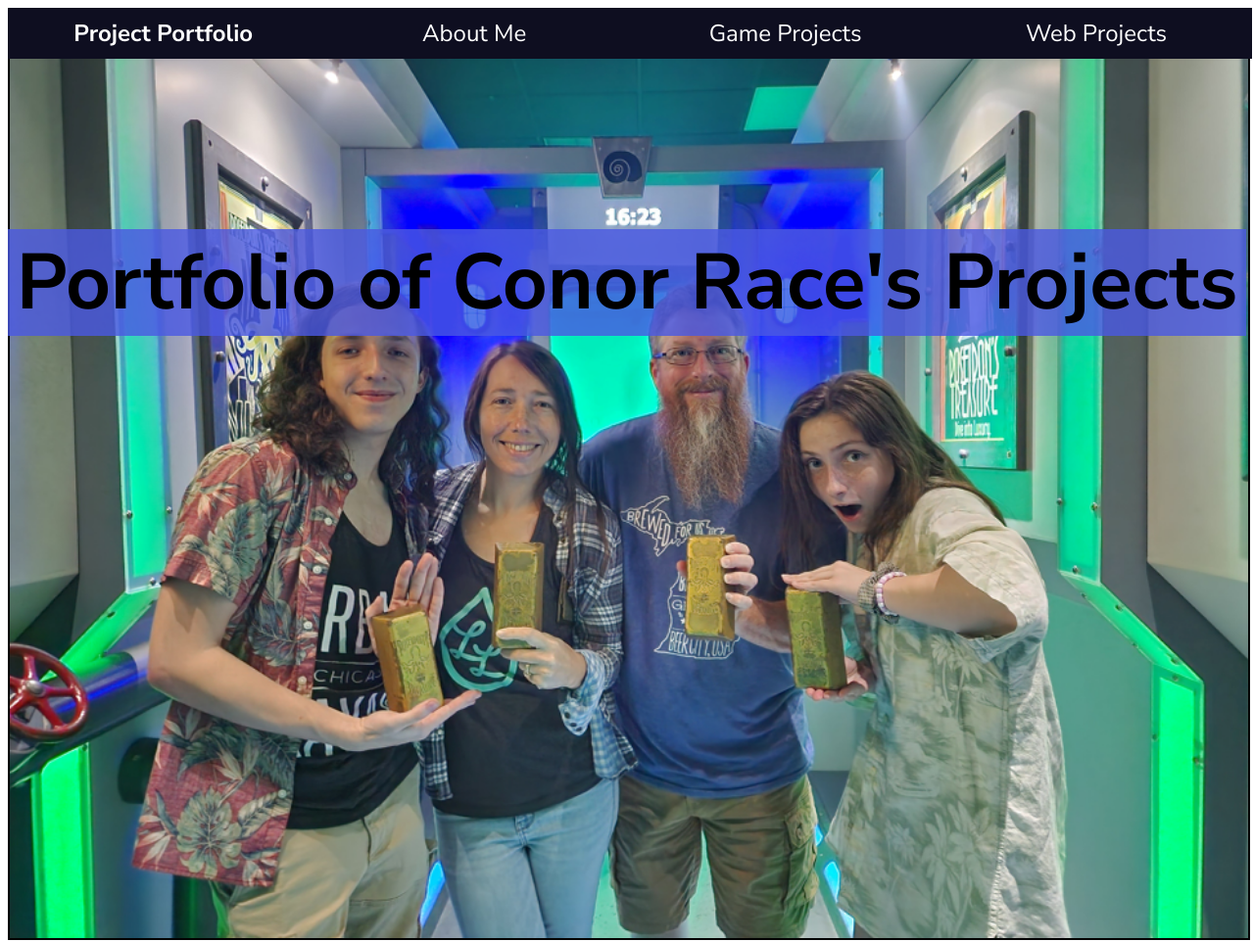
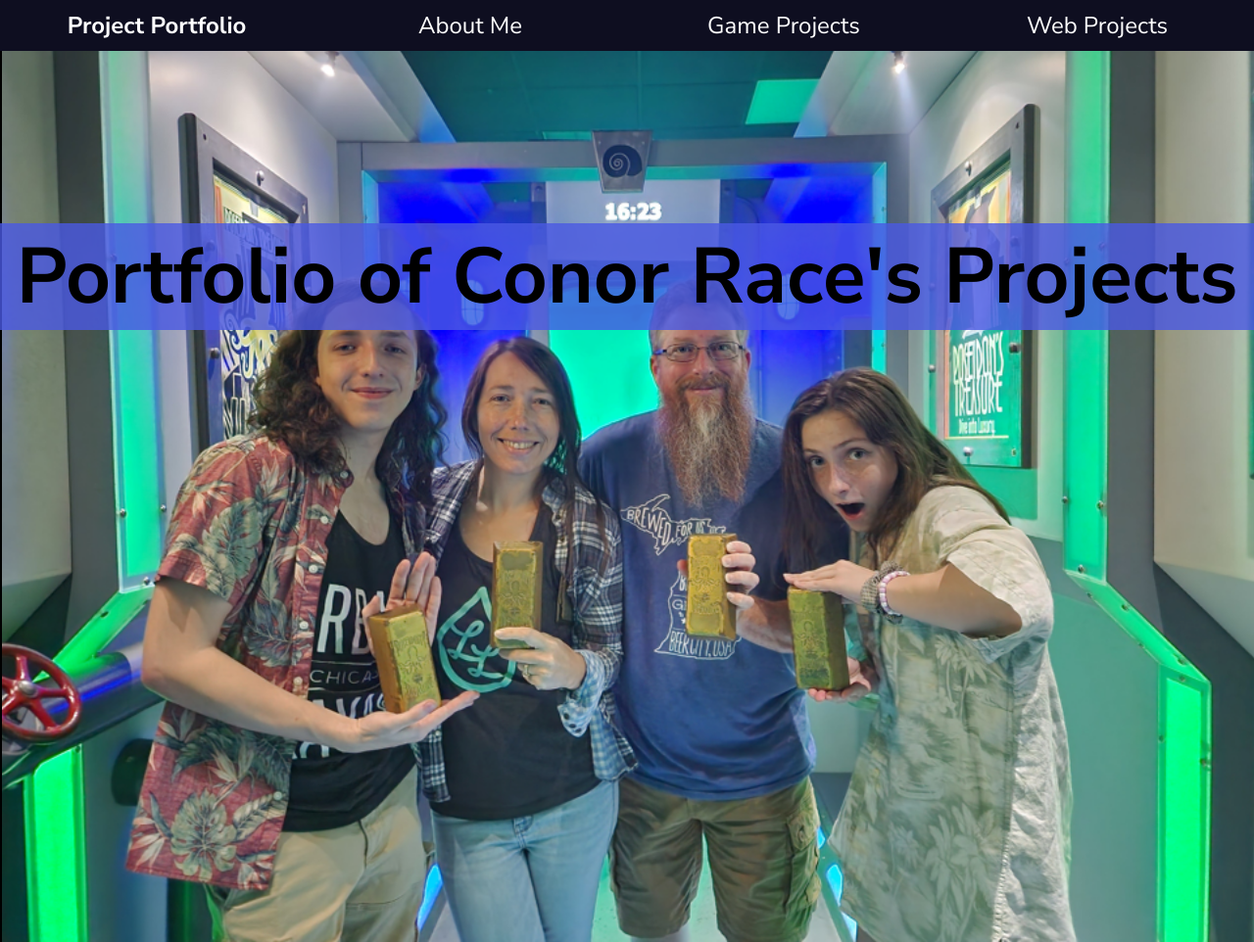
Before and after one commit to ConorJAT/Personal-Projects, a plain HTML site: page Portfolio 2.0/index.html in a window 1280 px wide. Shown: the top 962 px of the page at 98% size. Drawn offline with Linux system fonts and the light colour scheme.

Commit message:
Fixed weird navbar spacing

```diff
--- a/Portfolio 2.0/css/styles-main.css
+++ b/Portfolio 2.0/css/styles-main.css
@@ -1,5 +1,10 @@
 html{
     scroll-behavior: smooth;
+}
+
+body{
+    margin: 0;
+    padding: 0;
 }
 
 main{
@@ -30,7 +35,7 @@ p{
 
 nav{
     position: absolute;
-    width: 99.2%;
+    width: 100%;
     z-index: 10;
 }
 
```
